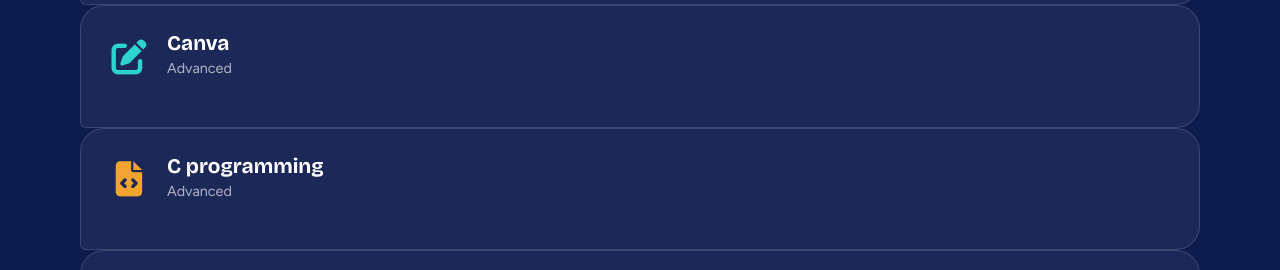
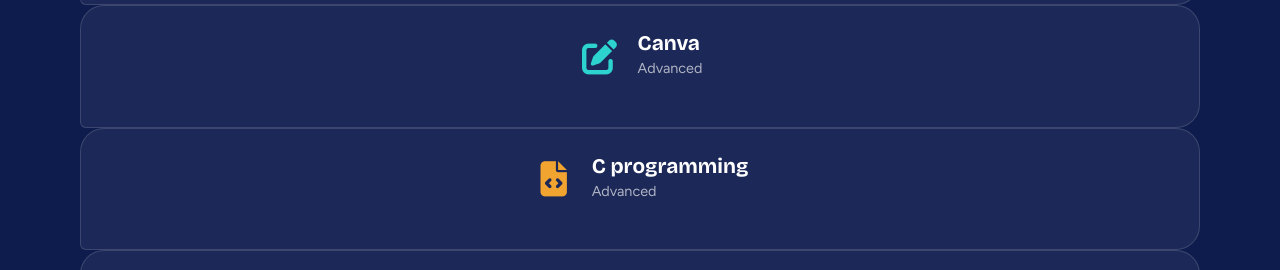
Before and after one commit to Reshu-web-18/web-portfolio, a plain HTML site: page index.html in a window 1280 px wide. Shown: the part 2490-2760 px from the top of the page. Drawn offline with nearby package versions, Linux system fonts and the light colour scheme.

Commit message:
Update style.css

```diff
--- a/style.css
+++ b/style.css
@@ -504,6 +504,10 @@ li .blue{
 .skill{
     background: rgba(255, 255, 255, .06);
     border: 1px solid rgba(255, 255, 255, .14);
+    display:flex;
+    justify-content: center;
+    align-item: centre;
+  flex-wrap: wrap;
     border-radius: 24px;
     border-bottom-left-radius: 6px;
     padding: 26px;
```
